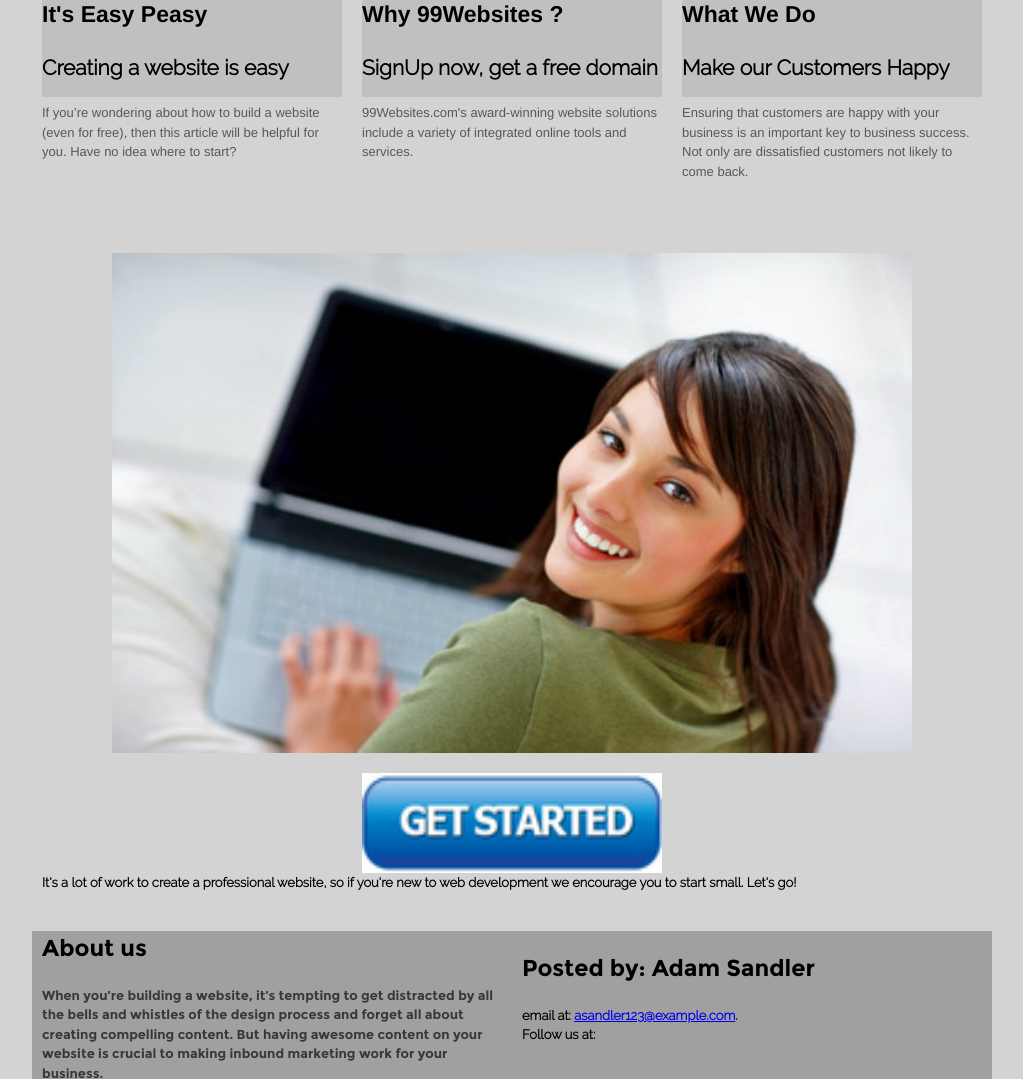
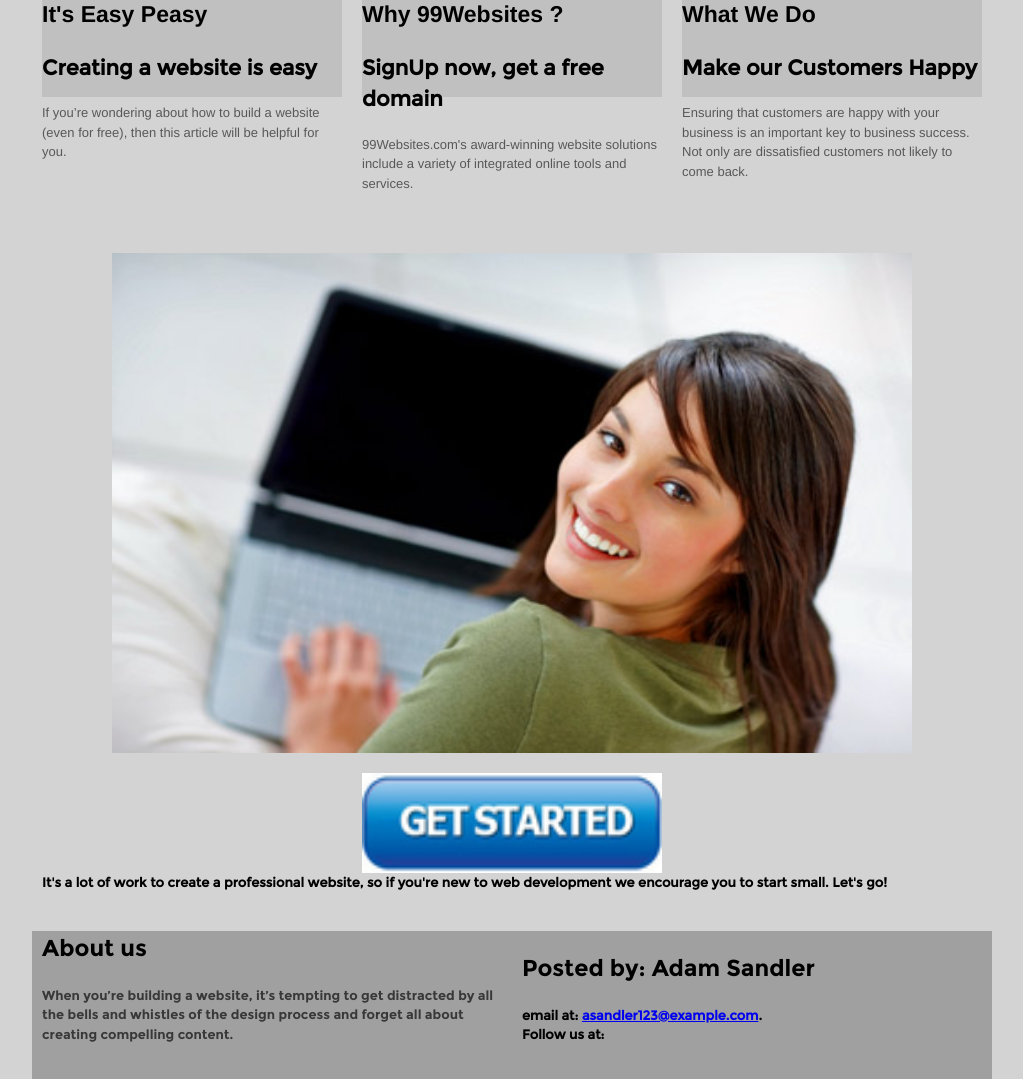
Before and after one commit to alishapanda1/alisharep, a plain HTML site: page Assignment/index.html in a window 1280 px wide. Shown: the part 462-1541 px from the top of the page, without its empty margins (128-1151 px from the left). Drawn offline with Linux system fonts and the light colour scheme.

Commit message:
Add files via upload

```diff
--- a/Assignment/index.html
+++ b/Assignment/index.html
@@ -12,7 +12,7 @@
   <style>
   @font-face { font-family: Montserrat-Regular; src: url('Montserrat-Regular.ttf');}
   @font-face { font-family: Montserrat-Bold; src: url('Montserrat-Bold.ttf');}
-  @font-face { font-family: Raleway-Light; src: url('Raleway-Light.ttf');}
+
   }</style>
 </head>
 <!--head ends here-->
@@ -27,7 +27,7 @@
         font-family:Montserrat-Regular">99WEBSITES.com</div></header>
         <!--header ends here-->
         <nav class="grid_8">
-          <ul style="font-family:Raleway-Light; font-weight:bold;">
+          <ul style="font-family:Montserrat-Regular; font-weight:bold;">
             <li><a href="#">HOME</a></li>
             <li><a href="#">FEATURES</a></li>
             <li><a href="#">PAGES</a></li>
@@ -44,7 +44,7 @@
       <div class="wrap2">
         <!--main starts here-->
         <main class="grid_6">
-          <h1 style="font-family: Raleway-Light;">Welcome!!!</h1>
+          <h1 style="font-family: Montserrat-Regular;">Welcome!!!</h1>
           <h2>Now, get yourself a website at the lowest prices possible...</h2>
         </main>
         <!--main ends here-->
@@ -62,22 +62,22 @@
         <div class="c1 grid_4 ">
           <img src="images/mouse.jpg" width="300" height="200">
           <h2>It's Easy Peasy</h2>
-          <h3 style="font-family: Raleway-Light; ">Creating a website is easy</h3>
+          <h3 style="font-family: Montserrat-Regular; ">Creating a website is easy</h3>
           <p style="color:#585858;">If you’re wondering about how to build a website
             (even for free), then this article will be helpful for you.
-            Have no idea where to start?</p>
+            </p>
           </div>
           <div class="c2 grid_4 ">
             <img src="images/office-meeting.jpg" width="300" height="200">
             <h2>Why 99Websites ?</h2>
-            <h3 style="font-family: Raleway-Light;">SignUp now, get a free domain</h3>
+            <h3 style="font-family: Montserrat-Regular;">SignUp now, get a free domain</h3>
             <p style="color:#585858;">99Websites.com's award-winning website
               solutions include a variety of integrated online tools and services. </p>
             </div>
             <div class="c3 grid_4 ">
               <img src="images/happypeople.jpg" width="300" height="200">
               <h2>What We Do</h2>
-              <h3  style="font-family: Raleway-Light;">Make our Customers Happy</h3>
+              <h3  style="font-family: Montserrat-Regular;">Make our Customers Happy</h3>
               <p style="color:#585858;">Ensuring that customers are happy with your
                 business is an important key to business success. Not only are dissatisfied
                 customers not likely to come back.</p>
@@ -88,7 +88,7 @@
                 width="800px" ><br>
                 <img class="displayed" src="images/getstarted.jpg" height="100px"
                 width="300px" >
-                <div style="font-family:Raleway-Light; font-weight:bold;">It's a lot
+                <div style="font-family:Montserrat-Regular; font-weight:bold;">It's a lot
                   of work to create a professional website, so if you're new to web
                   development we encourage you to start small. Let's go!
                 </div>
@@ -100,12 +100,10 @@
                 Montserrat-Bold;"><h2>About us</h2><p style="color:#383838 ;">When
                   you’re building a website, it’s tempting to get distracted by
                   all the bells and whistles of the design process and forget all
-                  about creating compelling content. But having awesome content
-                  on your website is crucial to making inbound marketing work
-                  for your business.  </p></div>
+                  about creating compelling content.</p></div>
                   <div class="grid_6"><p ><h2 style="font-weight:bold;font-family:
                     Montserrat-Bold;">Posted by: Adam Sandler</h2></p>
-                    <p style="font-weight:bold; font-family: Raleway-Light;">email at:
+                    <p style="font-weight:bold; font-family: Montserrat-Regular;">email at:
                       <a href="mailto:asandler123@example.com">
                         asandler123@example.com</a>.<br>Follow us at:</p><br>
                         <ul>
```
